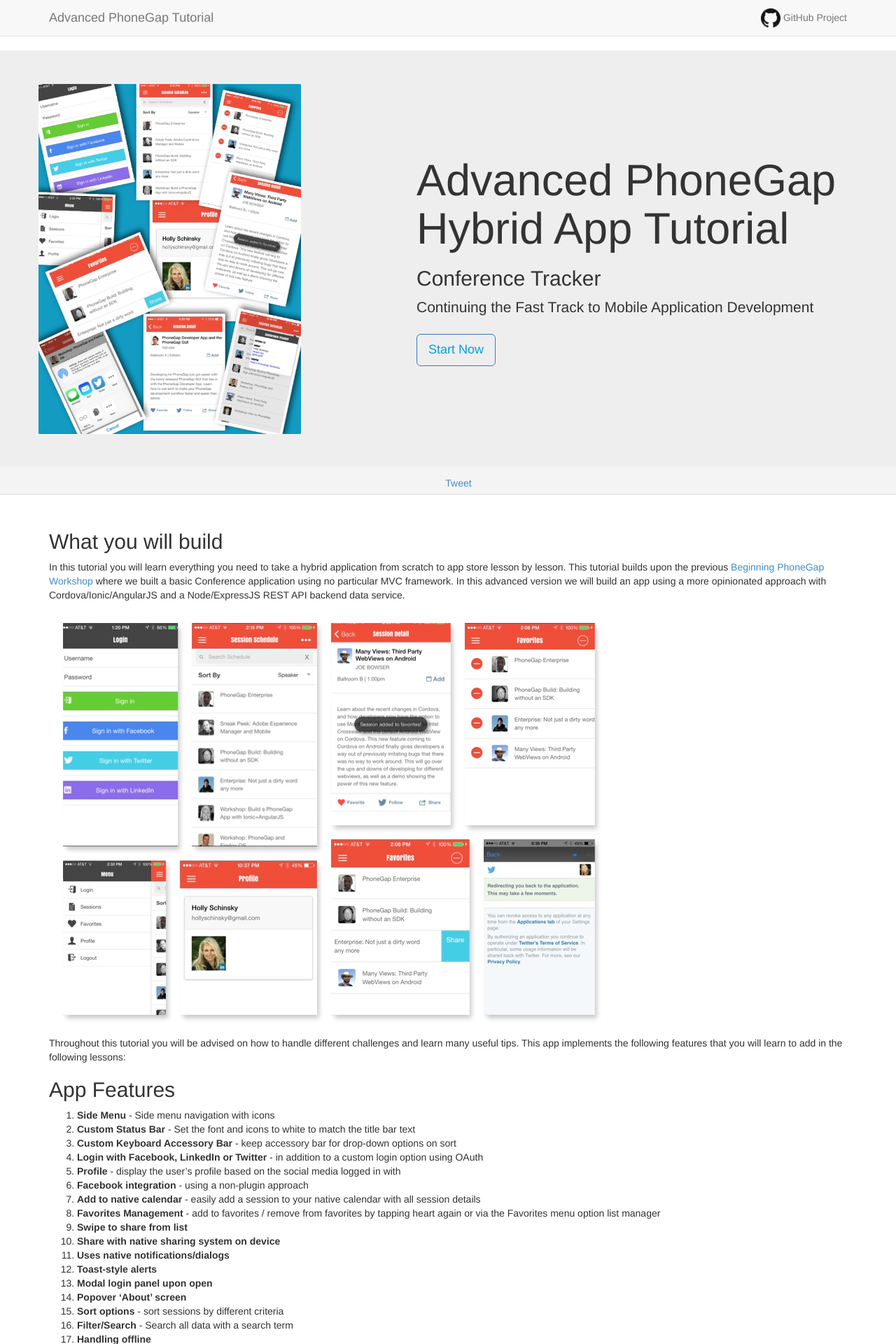
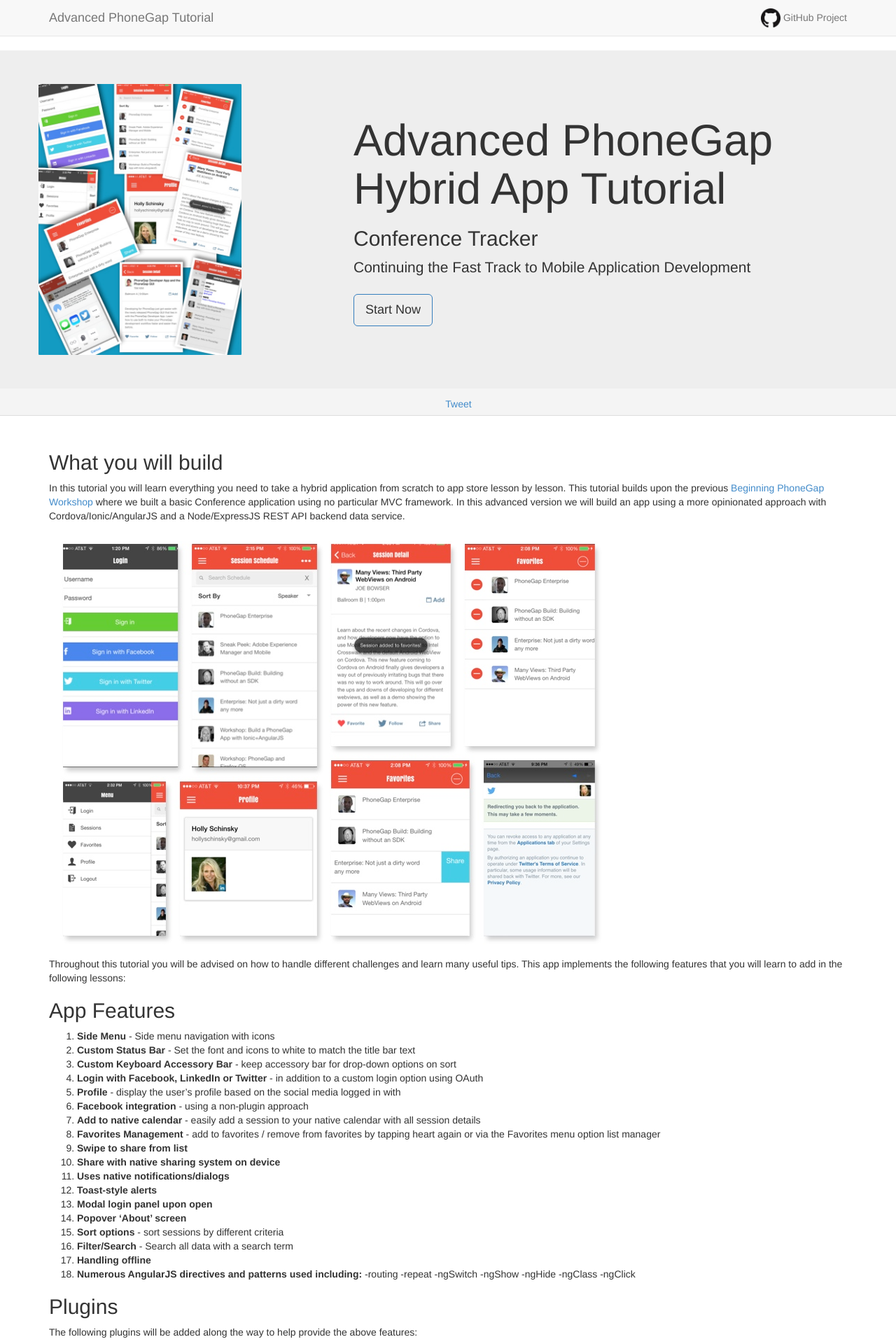
Before and after one commit to hollyschinsky/ConferenceTracker, a Jekyll site: the page built from index.md, in a window 1280 px wide. Shown: the top 1920 px of the page at 70% size. Built offline with Jekyll 4.4.1, drawn with Linux system fonts in a browser that asks for light colours; Markdown is read by kramdown in place of the engine named in the settings; comment, search, counter and statistics services are not loaded.

Commit message:
Updating to an advanced version of the app and tutorial. Included numerous screenshots and module content. Still in progress.

```diff
--- a/_layouts/home.html
+++ b/_layouts/home.html
@@ -6,14 +6,14 @@
             <div style="display:table">
                 <!--<img src="images/app/login.png" style="max-height: 200px;border: none;float: left;margin-right: 50px;"/>-->
                 <!--<img src="images/app/session-list.png" style="max-height: 200px;border: none;float: left;margin-right: 50px;"/>-->
-                <img src="images/app/app-mix.jpg" style="max-height: 500px; max-width: 500px;border: none;float: left;margin-right: 150px;padding-right:10px;"/>
-                <div style="display: table-cell;vertical-align: middle;padding-left: 5px;">
+                <img src="images/app/app-mix.jpg" style="max-height: 500px; max-width: 300px;border: none;float: left;margin-right: 150px;padding-right:10px;"/>
+                <div style="display: table-cell;vertical-align: middle;">
                     <h1>Advanced PhoneGap Hybrid App Tutorial</h1>
                     <h2>Conference Tracker</h2>
 
                     <p>Continuing the Fast Track to Mobile Application Development</p>
                     <p><a class="btn btn-primary btn-lg"
-                          style="background-color: transparent;color: #00A1E1;margin-top: 8px;"
+                          style="background-color: transparent;color: #323232;margin-top: 8px;"
                           href="create-ionic-application.html" role="button">Start Now</a></p>
                 </div>
             </div>
```
